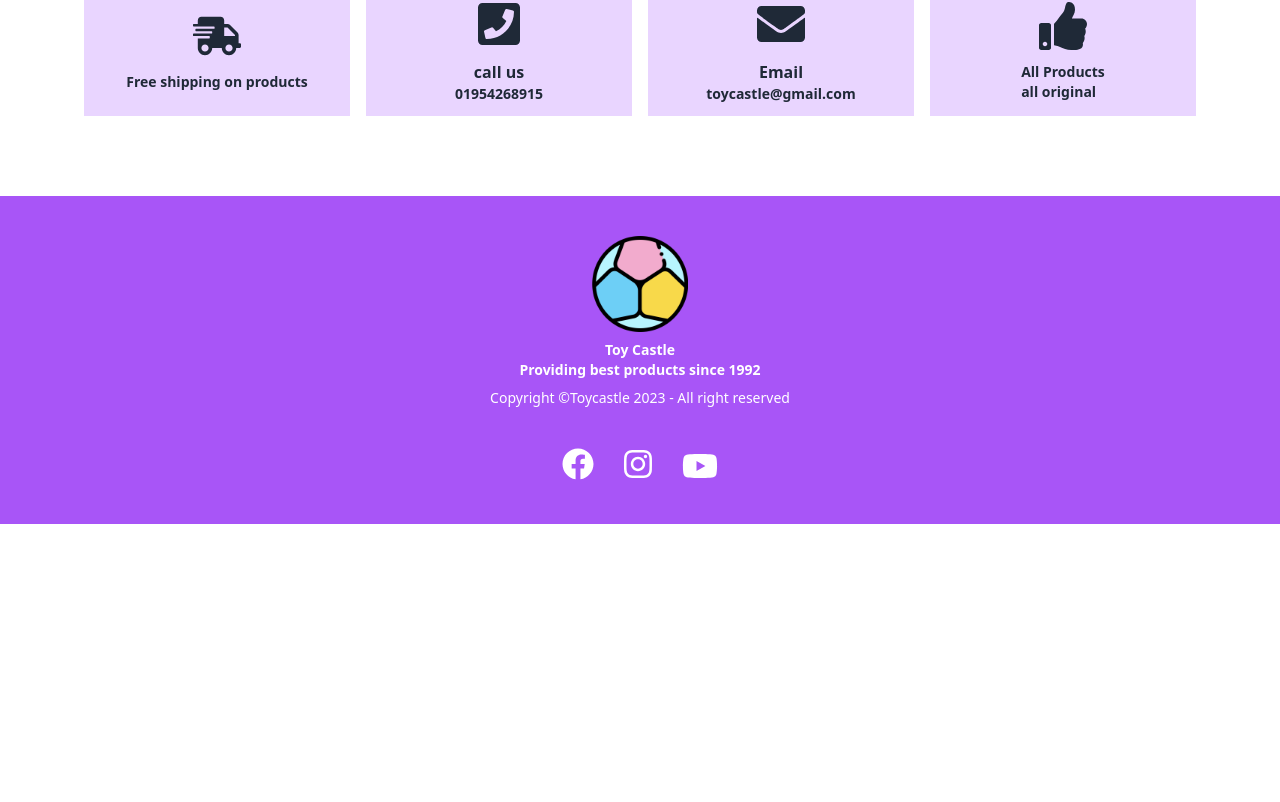
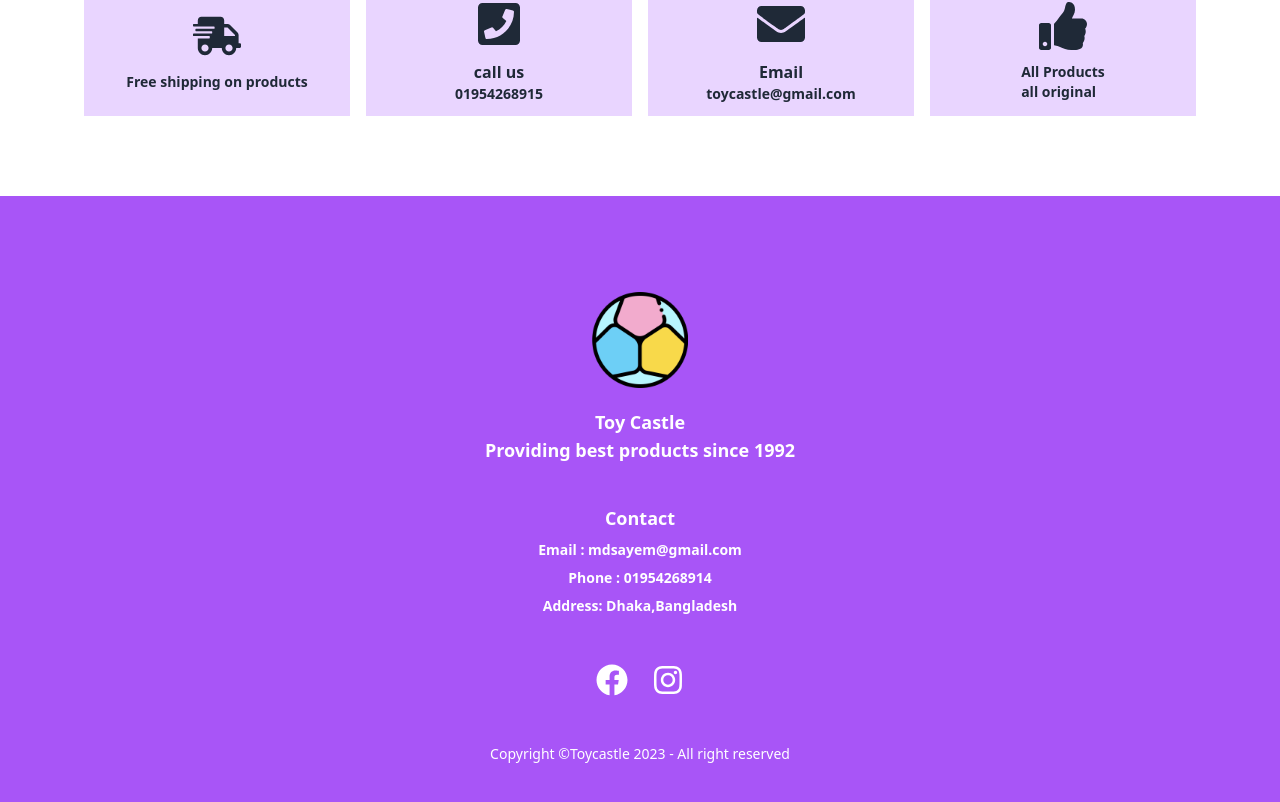
Before and after one commit to Sayemhaque/toy-castle-client, a React (Vite) app: page / in a window 1280 px wide. Shown: the part 1900-2702 px from the top of the page. Before the commit the page ends 2424 px from the top, so only its background shows below. Built offline with nearby package versions, Linux system fonts and the light colour scheme; no server answers.

Commit message:
update:footer design

```diff
--- a/src/components/Footer/Footer.jsx
+++ b/src/components/Footer/Footer.jsx
@@ -1,22 +1,28 @@
 import Logo from "../../assets/ball.png"
-import { FaFacebook, FaInstagram, FaYoutube } from "react-icons/fa"
+import { FaFacebook, FaInstagram,} from "react-icons/fa"
 const Footer = () => {
     return (
-        <footer className="footer footer-center p-10 bg-purple-500 text-white">
-            <div>
+        <footer className="footer  bottom-0 footer-center py-24 bg-purple-500 text-white">
+            <div className="flex flex-col flex-grow">
                 <img src={Logo} className="w-24 h-24" alt="" />
-                <p className="font-bold">
+                <p className="font-bold mt-3 text-lg">
                     Toy Castle <br />Providing best products since 1992
                 </p>
-                <p>Copyright ©Toycastle 2023 - All right reserved</p>
+            </div>
+            <div className="flex flex-col font-bold">
+                <p className="text-lg">Contact</p>
+                <p>Email : mdsayem@gmail.com</p>
+                <p>Phone : 01954268914</p>
+                <p className="mb-2 font-bold text-sm">Address: Dhaka,Bangladesh</p>
             </div>
             <div>
-                <div className="grid  grid-cols-3 gap-6">
-                    <FaFacebook className="w-8 h-8" />
-                    <FaInstagram className="w-8 h-8" />
-                    <FaYoutube className="w-9 h-9" />
+
+                <div className="grid  grid-cols-2 gap-6">
+                    <a href="https://www.facebook.com/mohammadsayemhaque1/"> <FaFacebook className="w-8 h-8" /></a>
+                    <a href="https://www.instagram.com/iamsayem777/">  <FaInstagram className="w-8 h-8" /></a>
                 </div>
             </div>
+            <p className="mt-2">Copyright ©Toycastle 2023 - All right reserved</p>
         </footer>
     );
 };
```
